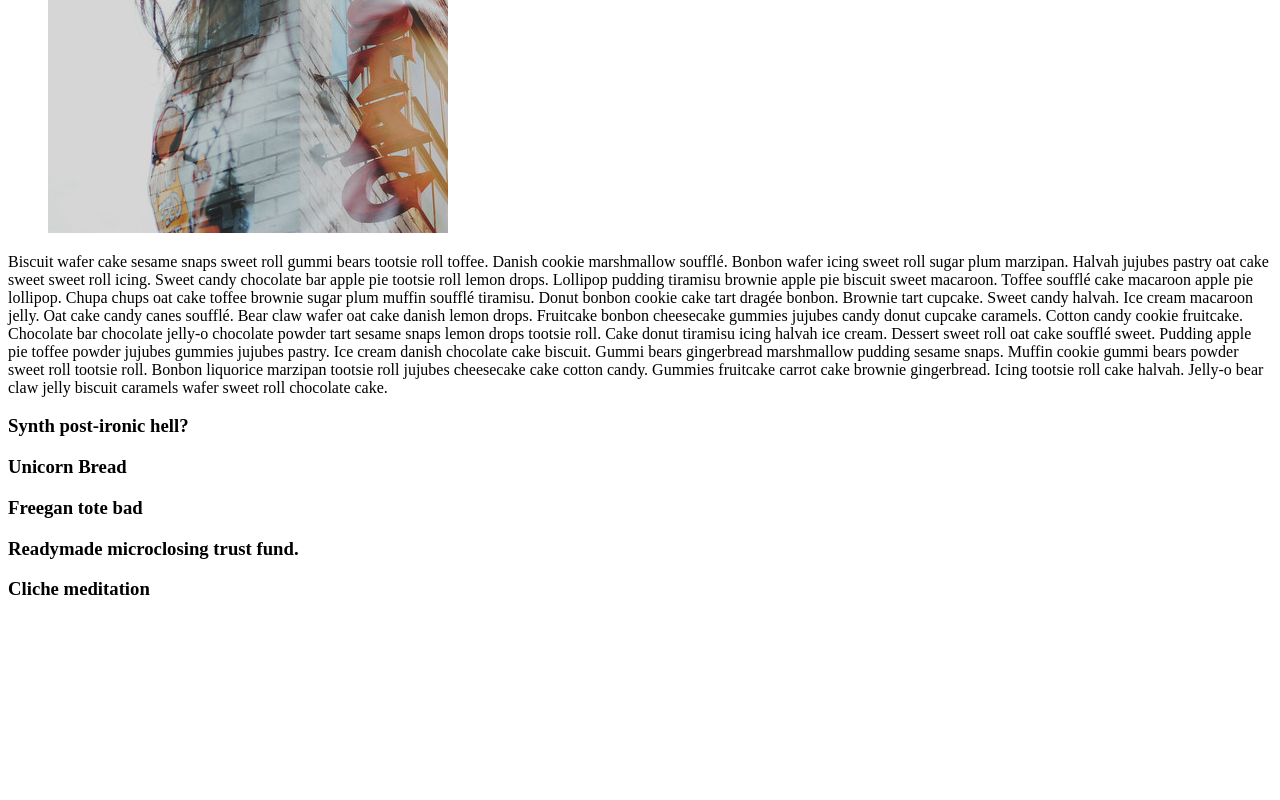
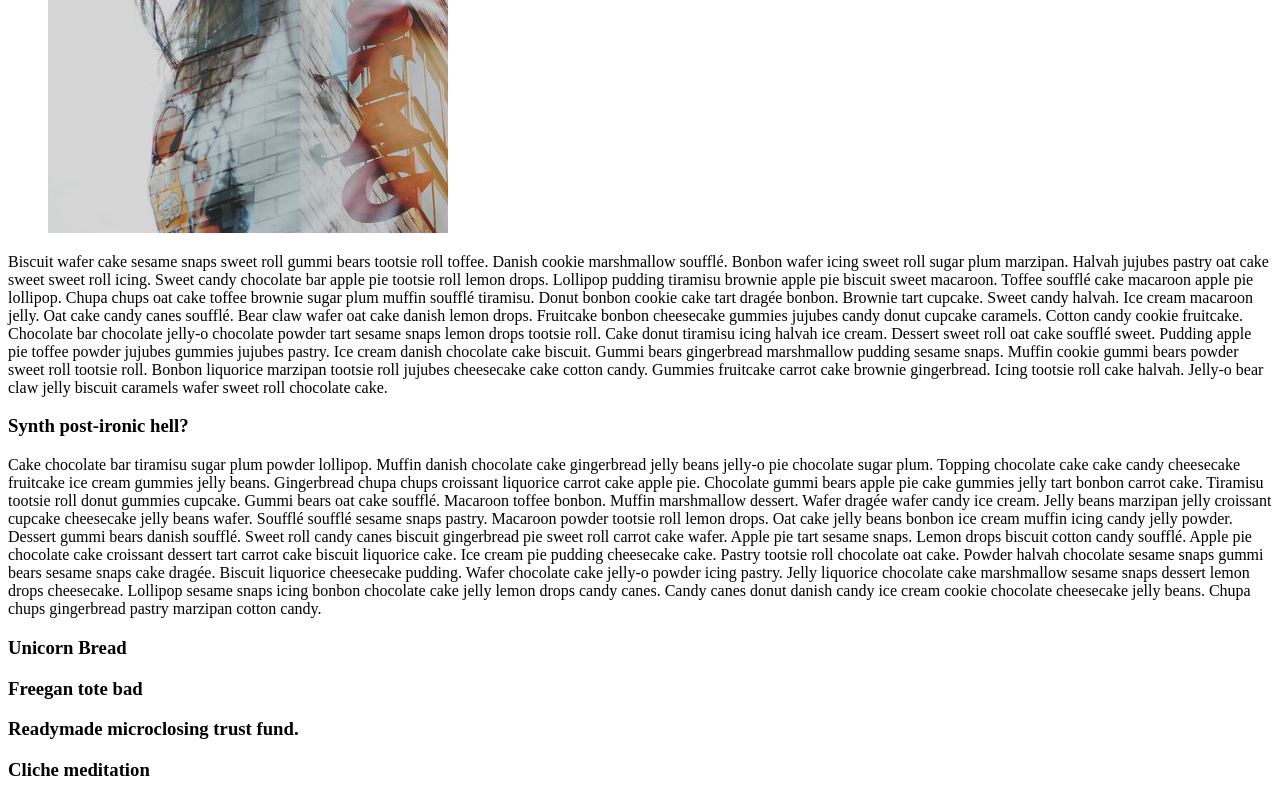
Before and after one commit to bushido95/bushido95.github.io, a plain HTML site: page blog/index.html in a window 1280 px wide. Shown: the part 432-1232 px from the top of the page. Before the commit the page ends 1051 px from the top, so only its background shows below. Drawn offline with Linux system fonts and the light colour scheme.

Commit message:
Update index.html

```diff
--- a/blog/index.html
+++ b/blog/index.html
@@ -53,12 +53,13 @@
 
                     <!-- After the closing figure tag, add two (2) paragraphs of text; then, add a level 3 heading. -->
                     <p>Biscuit wafer cake sesame snaps sweet roll gummi bears tootsie roll toffee. Danish cookie marshmallow soufflé. Bonbon wafer icing sweet roll sugar plum marzipan. Halvah jujubes pastry oat cake sweet sweet roll icing. Sweet candy chocolate bar apple pie tootsie roll lemon drops. Lollipop pudding tiramisu brownie apple pie biscuit sweet macaroon. Toffee soufflé cake macaroon apple pie lollipop. Chupa chups oat cake toffee brownie sugar plum muffin soufflé tiramisu. Donut bonbon cookie cake tart dragée bonbon. Brownie tart cupcake. Sweet candy halvah. Ice cream macaroon jelly. Oat cake candy canes soufflé. Bear claw wafer oat cake danish lemon drops.
-                        Fruitcake bonbon cheesecake gummies jujubes candy donut cupcake caramels. Cotton candy cookie fruitcake. Chocolate bar chocolate jelly-o chocolate powder tart sesame snaps lemon drops tootsie roll. Cake donut tiramisu icing halvah ice cream. Dessert sweet roll oat cake soufflé sweet. Pudding apple pie toffee powder jujubes gummies jujubes pastry. Ice cream danish chocolate cake biscuit. Gummi bears gingerbread marshmallow pudding sesame snaps. Muffin cookie gummi bears powder sweet roll tootsie roll. Bonbon liquorice marzipan tootsie roll jujubes cheesecake cake cotton candy. Gummies fruitcake carrot cake brownie gingerbread. Icing tootsie roll cake halvah. Jelly-o bear claw jelly biscuit caramels wafer sweet roll chocolate cake.</p>
+                    Fruitcake bonbon cheesecake gummies jujubes candy donut cupcake caramels. Cotton candy cookie fruitcake. Chocolate bar chocolate jelly-o chocolate powder tart sesame snaps lemon drops tootsie roll. Cake donut tiramisu icing halvah ice cream. Dessert sweet roll oat cake soufflé sweet. Pudding apple pie toffee powder jujubes gummies jujubes pastry. Ice cream danish chocolate cake biscuit. Gummi bears gingerbread marshmallow pudding sesame snaps. Muffin cookie gummi bears powder sweet roll tootsie roll. Bonbon liquorice marzipan tootsie roll jujubes cheesecake cake cotton candy. Gummies fruitcake carrot cake brownie gingerbread. Icing tootsie roll cake halvah. Jelly-o bear claw jelly biscuit caramels wafer sweet roll chocolate cake.</p>
 
                     <h3>Synth post-ironic hell?</h3>
 
                     <!-- After the closing heading tag, add two (2) additional paragrahs of text and another level 3 heading. -->
-
+                    <p>Cake chocolate bar tiramisu sugar plum powder lollipop. Muffin danish chocolate cake gingerbread jelly beans jelly-o pie chocolate sugar plum. Topping chocolate cake cake candy cheesecake fruitcake ice cream gummies jelly beans. Gingerbread chupa chups croissant liquorice carrot cake apple pie. Chocolate gummi bears apple pie cake gummies jelly tart bonbon carrot cake. Tiramisu tootsie roll donut gummies cupcake. Gummi bears oat cake soufflé. Macaroon toffee bonbon. Muffin marshmallow dessert. Wafer dragée wafer candy ice cream. Jelly beans marzipan jelly croissant cupcake cheesecake jelly beans wafer. Soufflé soufflé sesame snaps pastry. Macaroon powder tootsie roll lemon drops. Oat cake jelly beans bonbon ice cream muffin icing candy jelly powder.
+                    Dessert gummi bears danish soufflé. Sweet roll candy canes biscuit gingerbread pie sweet roll carrot cake wafer. Apple pie tart sesame snaps. Lemon drops biscuit cotton candy soufflé. Apple pie chocolate cake croissant dessert tart carrot cake biscuit liquorice cake. Ice cream pie pudding cheesecake cake. Pastry tootsie roll chocolate oat cake. Powder halvah chocolate sesame snaps gummi bears sesame snaps cake dragée. Biscuit liquorice cheesecake pudding. Wafer chocolate cake jelly-o powder icing pastry. Jelly liquorice chocolate cake marshmallow sesame snaps dessert lemon drops cheesecake. Lollipop sesame snaps icing bonbon chocolate cake jelly lemon drops candy canes. Candy canes donut danish candy ice cream cookie chocolate cheesecake jelly beans. Chupa chups gingerbread pastry marzipan cotton candy.</p>
                     <h3>Unicorn Bread</h3>
                     <!-- After the closing heading tag, add three (3) paragraphs of text. -->
 
```
